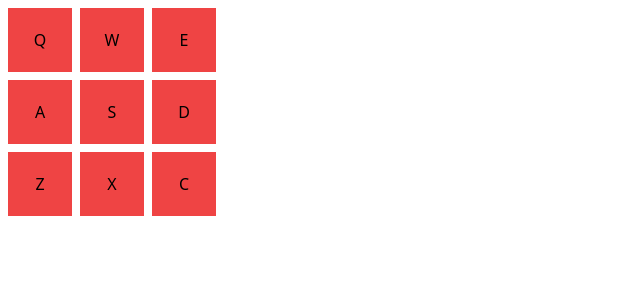
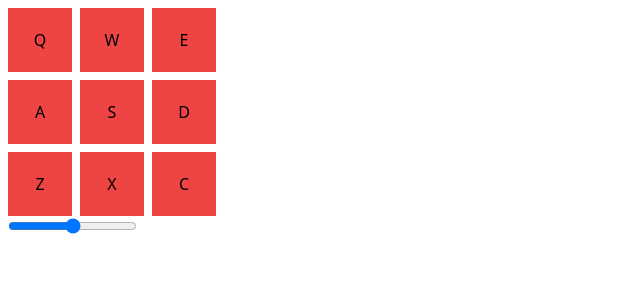
Before and after one commit to hamiltonlumati/drum-machine, a React (Vite) app: page / in a window 1280 px wide. Shown: the top 300 px of the page, without its empty margins (0-640 px from the left). Built offline with nearby package versions, Linux system fonts and the light colour scheme.

Commit message:
volume bar

```diff
--- a/src/components/displayGroup.tsx
+++ b/src/components/displayGroup.tsx
@@ -1,8 +1,11 @@
 import Display from "./display";
+import VolumeBar from "./volume-bar";
 
 function DisplayGroup(){
-    return(
-        <Display />
+    return(<div>
+            <VolumeBar />
+            <Display />
+        </div>
     )
 }
 
--- a/src/components/volume-bar.tsx
+++ b/src/components/volume-bar.tsx
@@ -1,6 +1,10 @@
 
 function VolumeBar(){
     return(
-
+        <div>
+            <input type="range" name="volume" id="volume" />
+        </div>
     )
 }
+
+export default VolumeBar;
```
